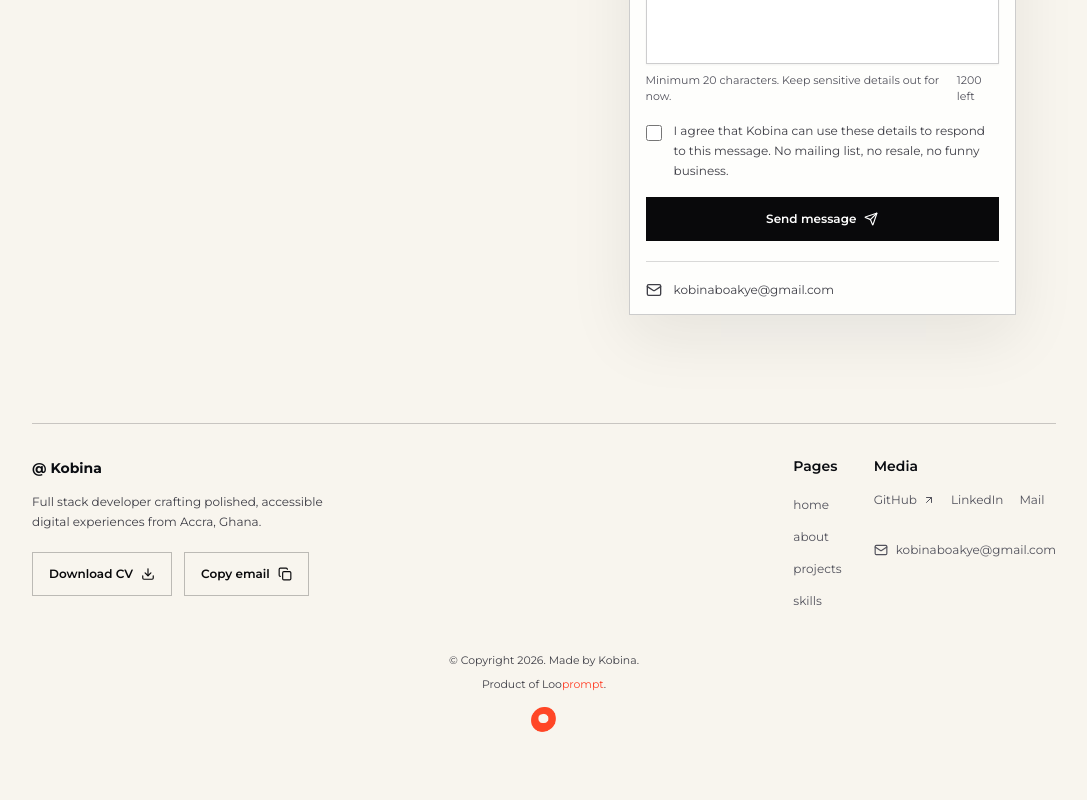
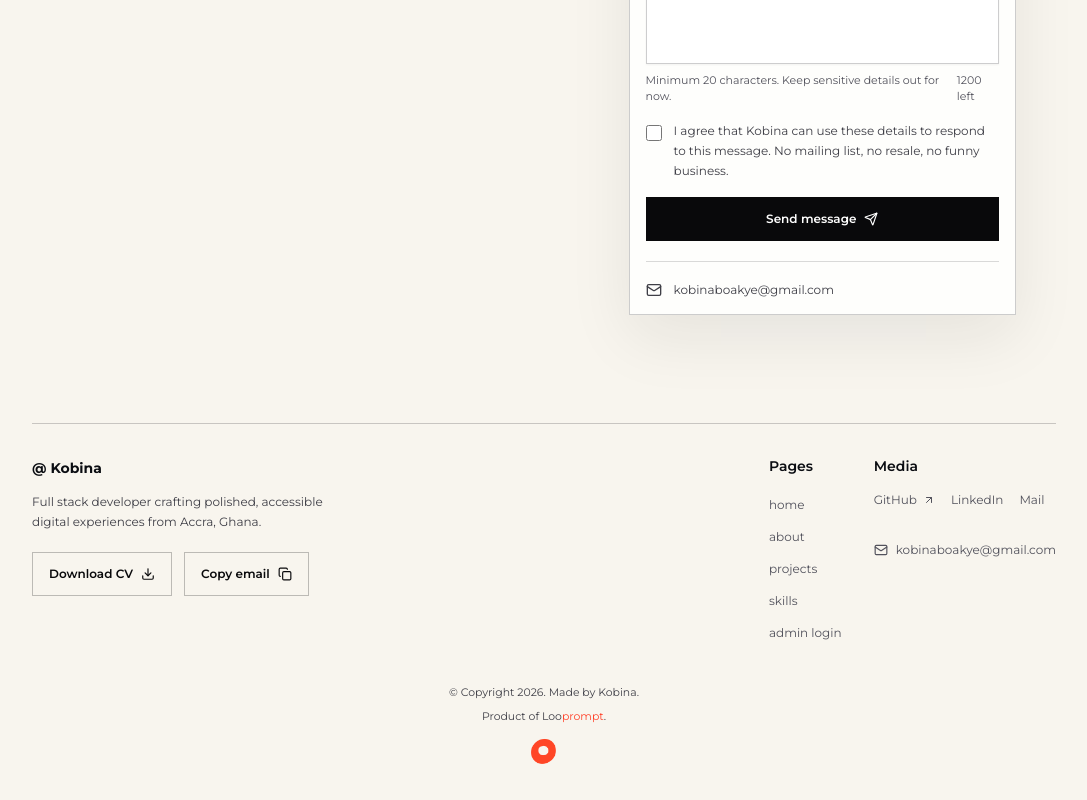
Before and after one commit to kobina2121/kobina.portfolio, a Next.js app: page / in a window 1280 px wide. Shown: the part 5179-5979 px from the top of the page, without its empty margins (96-1183 px from the left). Before the commit the page ends 5947 px from the top, so only its background shows below. Built offline with nearby package versions, Linux system fonts and the light colour scheme; no server answers; a web font is replaced by a local one.

Commit message:
feat: add admin login footer link

```diff
--- a/src/components/site-footer.tsx
+++ b/src/components/site-footer.tsx
@@ -52,6 +52,14 @@ export function SiteFooter() {
                   </Link>
                 </li>
               ))}
+              <li>
+                <Link
+                  href="/admin"
+                  className="text-xs text-zinc-600 hover:text-zinc-950 dark:text-zinc-400 dark:hover:text-white"
+                >
+                  admin login
+                </Link>
+              </li>
             </ul>
           </nav>
 
```
